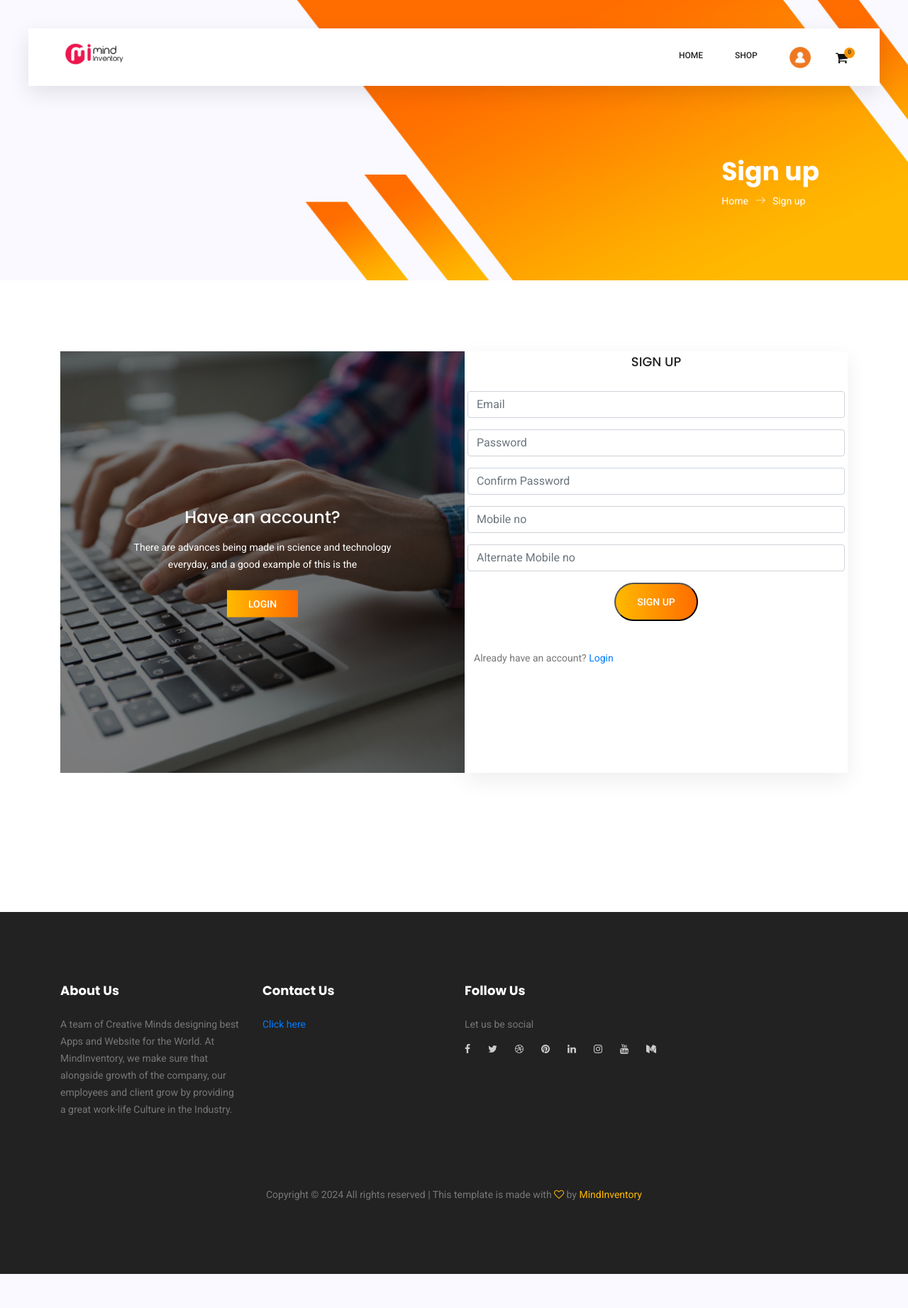
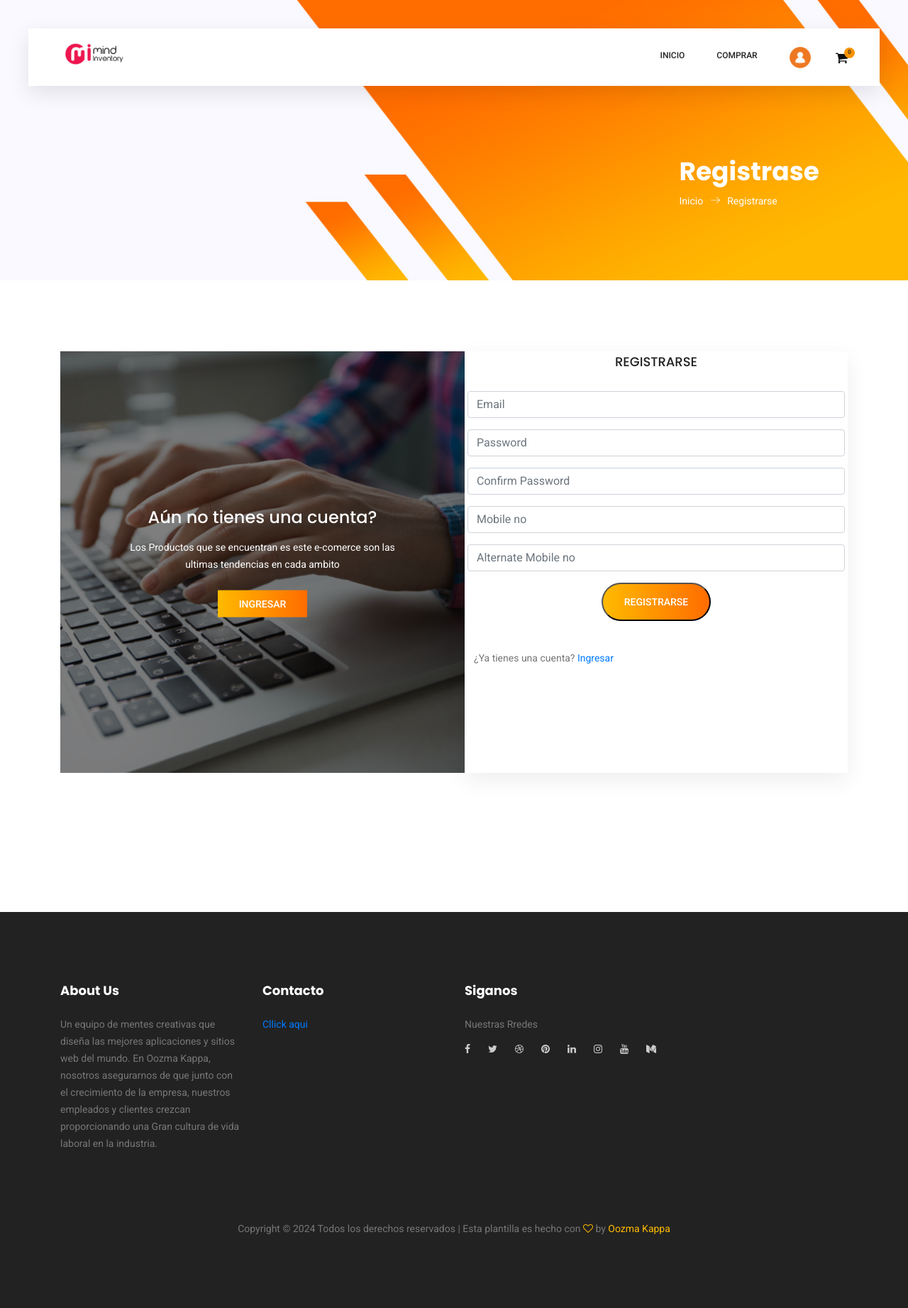
Before and after one commit to Y-ostin/ecomerce, a Django app: page /users/register/ in a window 1280 px wide. Shown: the whole page at 71% size. Before the commit the page ends 1795 px from the top, so only its background shows below. Run offline with Django 3.2, Linux system fonts and the light colour scheme; parts of the project's set-up code (start-up, migrations or seed data) failed here and were passed over; some libraries are stand-ins or nearby versions.

```diff
--- a/ecommerce/templates/base.html
+++ b/ecommerce/templates/base.html
@@ -109,14 +109,13 @@
                 <!-- Collect the nav links, forms, and other content for toggling -->
                 <div class="collapse navbar-collapse offset" id="navbarSupportedContent">
                     <ul class="nav navbar-nav menu_nav ml-auto">
-                        <li class="nav-item"><a class="nav-link" href="{% url 'home' %}">Home</a></li>
+                        <li class="nav-item"><a class="nav-link" href="{% url 'home' %}">Inicio</a></li>
                         <li class="nav-item submenu dropdown">
                             <a href="#" class="nav-link dropdown-toggle" data-toggle="dropdown" role="button"
-                               aria-haspopup="true" aria-expanded="false">Shop</a>
+                               aria-haspopup="true" aria-expanded="false">Comprar</a>
                             <ul class="dropdown-menu">
-                                <li class="nav-item"><a class="nav-link" href="{% url 'categories' %}">Shop By
-                                    Category</a></li>
-                                <li class="nav-item"><a class="nav-link" href="{% url 'cart' %}">Shopping Cart</a></li>
+                                <li class="nav-item"><a class="nav-link" href="{% url 'categories' %}">Buscar por Categoria</a></li>
+                                <li class="nav-item"><a class="nav-link" href="{% url 'cart' %}">Carrito</a></li>
 
                             </ul>
                         </li>
@@ -129,13 +128,11 @@
                                                                                    alt=""
                                                                                    style="width: 30px;"></a>
                                 <ul class="dropdown-menu">
-                                    <li class="nav-item"><a class="nav-link" href="{% url 'edit_profile' %}">View
-                                        Profile</a>
+                                    <li class="nav-item"><a class="nav-link" href="{% url 'edit_profile' %}">Ver Perfil</a>
                                     </li>
-                                    <li class="nav-item"><a class="nav-link" href="{% url 'change_password' %}">Change
-                                        Password</a>
+                                    <li class="nav-item"><a class="nav-link" href="{% url 'change_password' %}">Cambiar Contraseña?</a>
                                     </li>
-                                    <li class="nav-item"><a class="nav-link" href="{% url 'logout' %}">Logout</a></li>
+                                    <li class="nav-item"><a class="nav-link" href="{% url 'logout' %}">Cerrar Sesion</a></li>
                                 </ul>
                             </li>
                         {% else %}
@@ -146,9 +143,9 @@
                                                                                    alt=""
                                                                                    style="width: 30px;"></a>
                                 <ul class="dropdown-menu">
-                                    <li class="nav-item"><a class="nav-link" href="{% url 'login' %}">Login</a>
+                                    <li class="nav-item"><a class="nav-link" href="{% url 'login' %}">Ingresar</a>
                                     </li>
-                                    <li class="nav-item"><a class="nav-link" href="{% url 'register' %}">Sign Up</a>
+                                    <li class="nav-item"><a class="nav-link" href="{% url 'register' %}">Registrarse</a>
                                     </li>
                                 </ul>
                             </li>
@@ -192,24 +189,24 @@
                 <div class="single-footer-widget">
                     <h6>About Us</h6>
                     <p>
-                        A team of Creative Minds designing best Apps and Website for the World. At MindInventory, we
-                        make sure that alongside growth of the company, our employees and client grow by providing a
-                        great work-life Culture in the Industry.
+                        Un equipo de mentes creativas que diseña las mejores aplicaciones y sitios web del mundo. En Oozma Kappa, nosotros
+                        asegurarnos de que junto con el crecimiento de la empresa, nuestros empleados y clientes crezcan proporcionando una
+                        Gran cultura de vida laboral en la industria.
                     </p>
                 </div>
             </div>
             <div class="col-lg-3  col-md-6 col-sm-6">
                 <div class="single-footer-widget">
-                    <h6>Contact Us</h6>
+                    <h6>Contacto</h6>
                     <p>
                         <a href="https://www.mindinventory.com/contact-us.php"
-                           target="_blank">Click here</a></p>
+                           target="_blank">Cllick aqui</a></p>
                 </div>
             </div>
             <div class="col-lg-2 col-md-6 col-sm-6">
                 <div class="single-footer-widget">
-                    <h6>Follow Us</h6>
-                    <p>Let us be social</p>
+                    <h6>Siganos</h6>
+                    <p>Nuestras Rredes</p>
                     <div class="footer-social d-flex align-items-center">
                         <a href="https://www.facebook.com/Mindiventory"><i class="fa fa-facebook"></i></a>
                         <a href="https://twitter.com/Mindinventory"><i class="fa fa-twitter"></i></a>
@@ -228,9 +225,9 @@
             <p class="footer-text m-0">
                 Copyright &copy;
                 <script>document.write(new Date().getFullYear());</script>
-                All rights reserved | This template is
-                made with <i class="fa fa-heart-o" aria-hidden="true"></i> by <a href="https://www.mindinventory.com/"
-                                                                                 target="_blank">MindInventory</a>
+                Todos los derechos reservados | Esta plantilla es
+                hecho con <i class="fa fa-heart-o" aria-hidden="true"></i> by <a href="https://www.mindinventory.com/"
+                                                                                 target="_blank">Oozma Kappa</a>
             </p>
         </div>
     </div>
--- a/users/templates/change_password.html
+++ b/users/templates/change_password.html
@@ -12,7 +12,7 @@
                 <h1>Edit Details</h1>
                 <nav class="d-flex align-items-center">
                     <a href="{% url 'home' %}">Inicio<span class="lnr lnr-arrow-right"></span></a>
-                    <a href="{% url 'change_password' %}">Change password</a>
+                    <a href="{% url 'change_password' %}">Cambiar Contraseña</a>
                 </nav>
             </div>
         </div>
@@ -25,7 +25,7 @@
     <div class="row">
         <div class="col-md-2"></div>
         <div class="col-md-8">
-            <h3 class="p-4 mt-5" style="margin-top: 200px;">Change password</h3>
+            <h3 class="p-4 mt-5" style="margin-top: 200px;">Cambiar Contraseña</h3>
             <form class="row contact_form mb-5 pb-5" method="post" novalidate="novalidate">
                 {% csrf_token %}
 
--- a/users/templates/registration.html
+++ b/users/templates/registration.html
@@ -8,10 +8,10 @@
     <div class="container">
         <div class="breadcrumb-banner d-flex flex-wrap align-items-center justify-content-end">
             <div class="col-first">
-                <h1>Sign up</h1>
+                <h1>Registrase</h1>
                 <nav class="d-flex align-items-center">
-                    <a href="{% url 'home' %}">Home<span class="lnr lnr-arrow-right"></span></a>
-                    <a href="{% url 'register' %}">Sign up</a>
+                    <a href="{% url 'home' %}">Inicio<span class="lnr lnr-arrow-right"></span></a>
+                    <a href="{% url 'register' %}">Registrarse</a>
                 </nav>
             </div>
         </div>
@@ -27,16 +27,15 @@
                 <div class="login_box_img">
                     <img class="img-fluid" src="{% static 'img/login.jpg' %}" alt="">
                     <div class="hover">
-                        <h4>Have an account?</h4>
-                        <p>There are advances being made in science and technology everyday, and a good example of this
-                            is the</p>
-                        <a class="primary-btn" href="{% url 'login' %}">Login</a>
+                        <h4>Aún no tienes una cuenta?</h4>
+                        <p>Los Productos que se encuentran es este e-comerce son las ultimas tendencias en cada ambito</p>
+                        <a class="primary-btn" href="{% url 'login' %}">Ingresar</a>
                     </div>
                 </div>
             </div>
             <div class="col-lg-6">
                 <div class="login_form_inner p-1">
-                    <h3>Sign up</h3>
+                    <h3>Registrarse</h3>
                     <form class="row register_form" method="post" id="contactForm" novalidate="novalidate">
                         {% csrf_token %}
 
@@ -68,9 +67,9 @@
                         </div>
 
                         <div class="col-md-12 form-group">
-                            <button type="submit" value="submit" class="primary-btn">Sign up</button>
+                            <button type="submit" value="submit" class="primary-btn">Registrarse</button>
                         </div>
-                        <p class="pt-4 pl-4">Already have an account? <a href="{% url 'login' %}">Login</a></p>
+                        <p class="pt-4 pl-4">¿Ya tienes una cuenta? <a href="{% url 'login' %}">Ingresar</a></p>
                     </form>
                 </div>
             </div>
```
Also changed, not shown: users/templates/edit_profile.html (+6 -6 lines), users/templates/forgot_password.html (+6 -7 lines), users/templates/link_expired.html (+5 -6 lines), users/templates/login.html (+7 -11 lines), users/templates/password_reset_complete.html (+7 -8 lines), users/templates/reset_password.html (+7 -8 lines).
